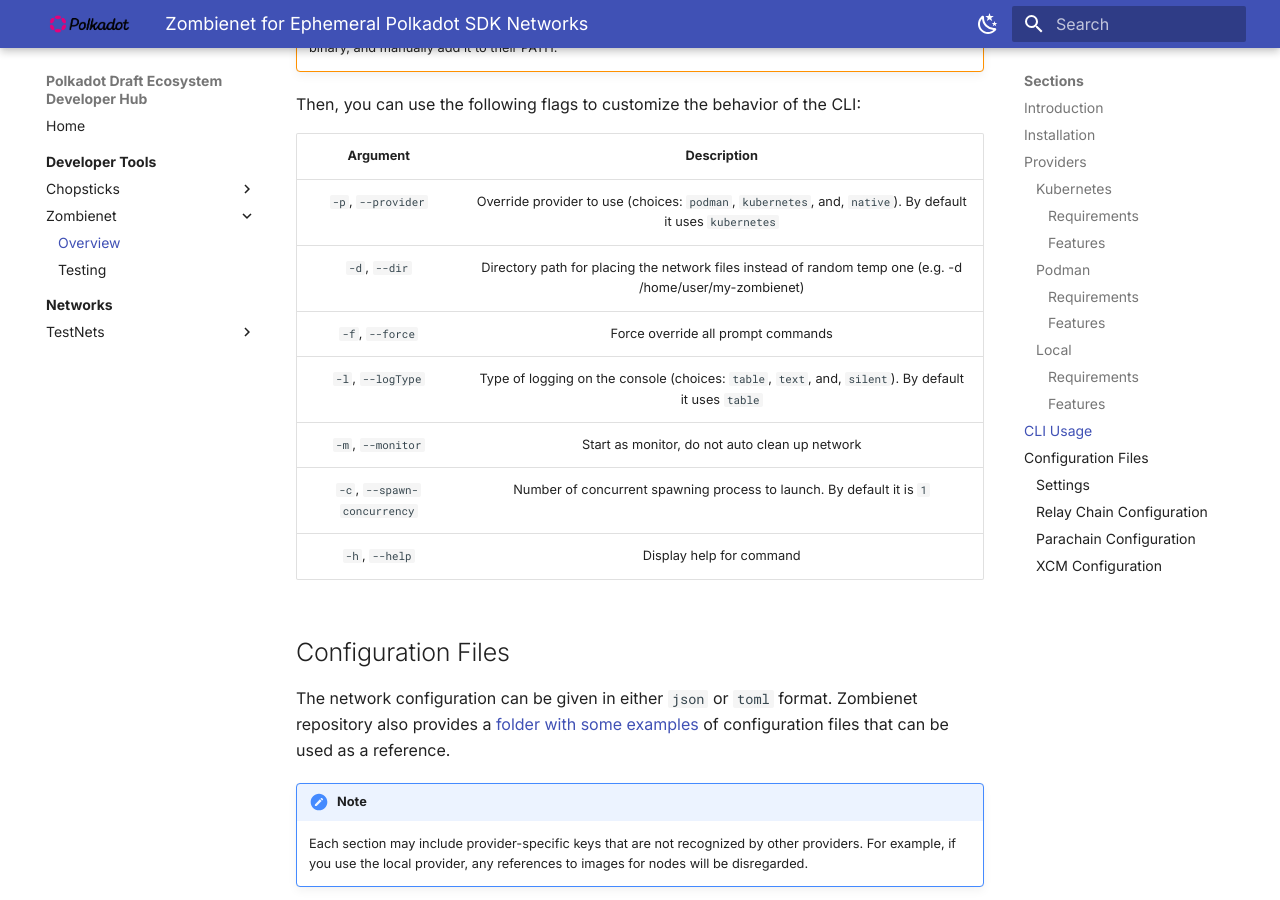
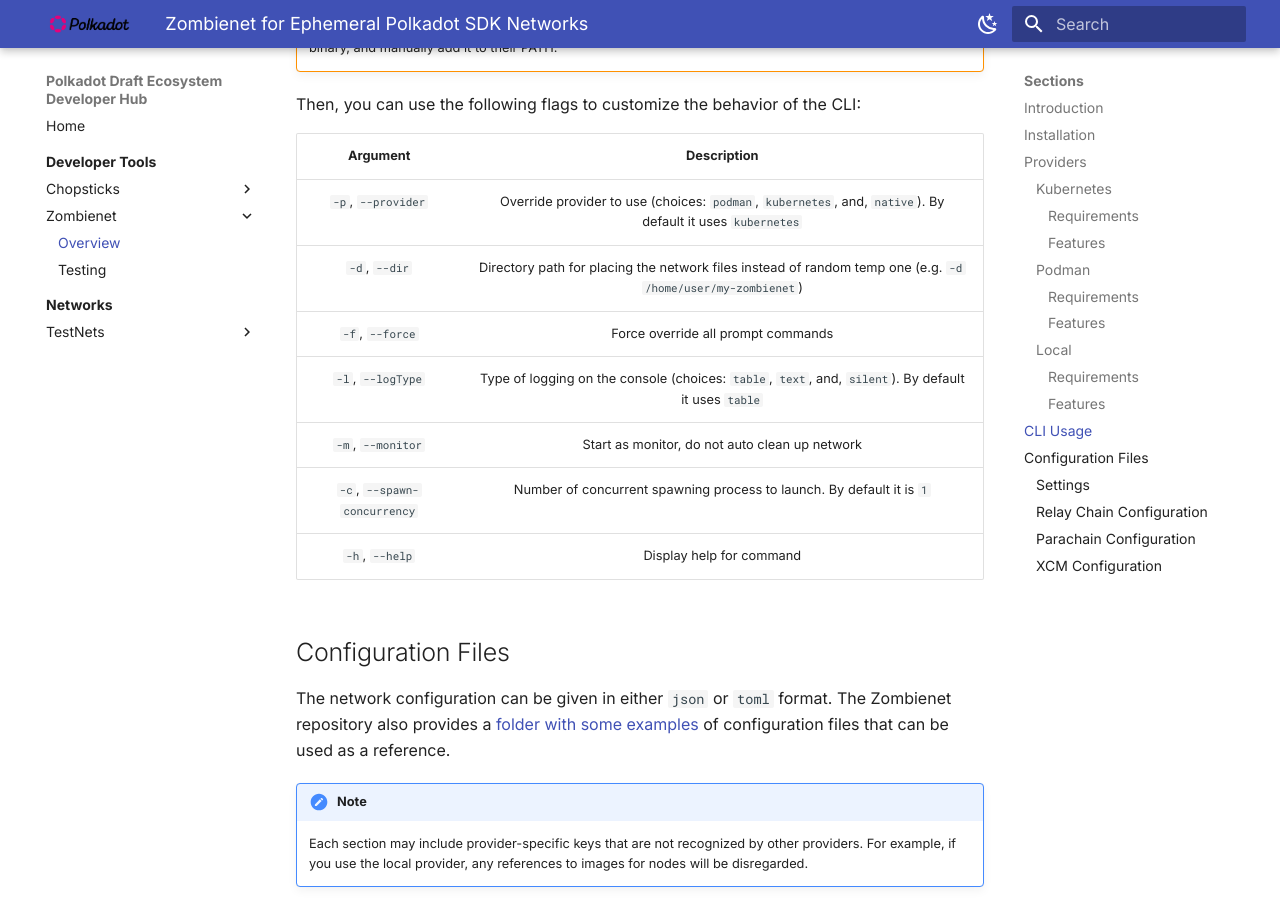
Before and after one commit to papermoonio/polkadot-ecosystem-docs-draft, an MkDocs documentation site: the page built from docs/dev-tools/zombienet/overview.md, in a window 1280 px wide and 900 px high, scrolled down 6119 px. Built offline with MkDocs 1.6.1 and Material for MkDocs 9.7.7, drawn with Linux system fonts in a browser that asks for light colours.

Commit message:
fix: adding missing backticks to command on clii usage table

```diff
--- a/docs/dev-tools/zombienet/overview.md
+++ b/docs/dev-tools/zombienet/overview.md
@@ -263,7 +263,7 @@
 |                 Argument                  |                                                Description                                                |
 | :---------------------------------------: | :-------------------------------------------------------------------------------------------------------: |
 |            `-p`, `--provider`             |  Override provider to use (choices: `podman`, `kubernetes`, and, `native`). By default it uses `kubernetes`  |
-|           `-d`, `--dir` <path>            | Directory path for placing the network files instead of random temp one (e.g. -d /home/user/my-zombienet) |
+|           `-d`, `--dir` <path>            | Directory path for placing the network files instead of random temp one (e.g. `-d /home/user/my-zombienet`) |
 |              `-f`, `--force`              |                                    Force override all prompt commands                                     |
 |        `-l`, `--logType` <logType>        |   Type of logging on the console (choices: `table`, `text`, and, `silent`). By default it uses `table`    |
 |             `-m`, `--monitor`             |                              Start as monitor, do not auto clean up network                               |
@@ -273,7 +273,7 @@
 
 ## Configuration Files
 
-The network configuration can be given in either `json` or `toml` format. Zombienet repository also provides a [folder with some examples](https://github.com/paritytech/zombienet/tree/main/examples){target=_blank} of configuration files that can be used as a reference.
+The network configuration can be given in either `json` or `toml` format. The Zombienet repository also provides a [folder with some examples](https://github.com/paritytech/zombienet/tree/main/examples){target=_blank} of configuration files that can be used as a reference.
 
 !!! note
     Each section may include provider-specific keys that are not recognized by other providers. For example, if you use the local provider, any references to images for nodes will be disregarded.
```
